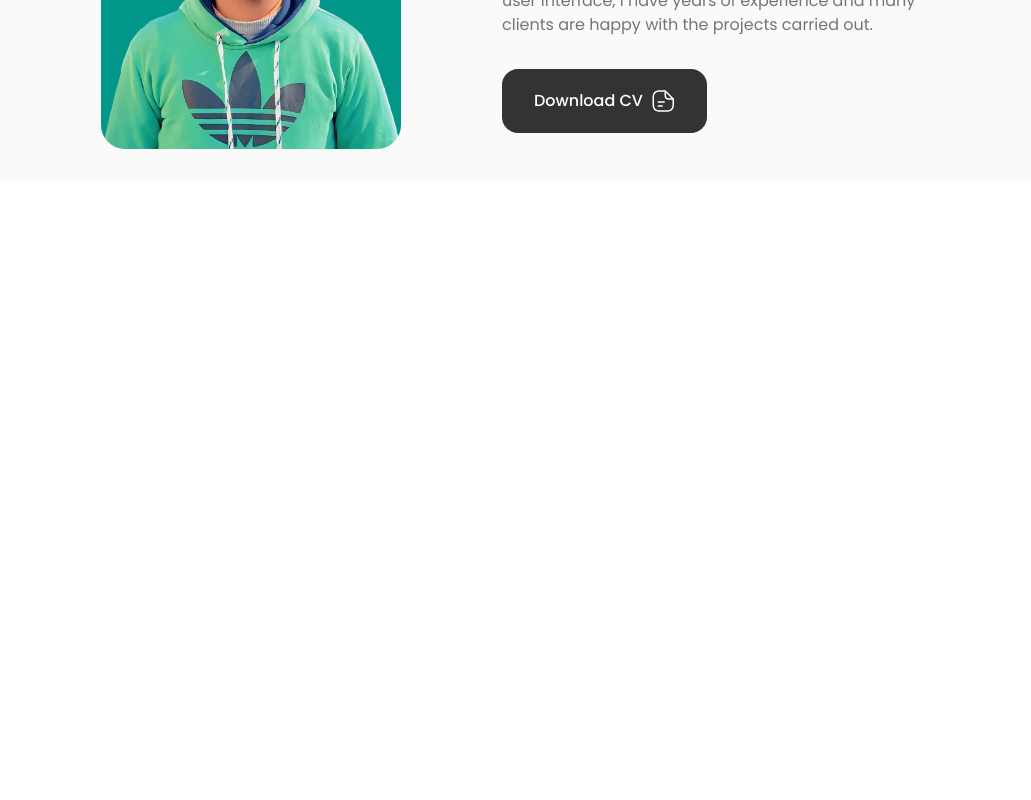
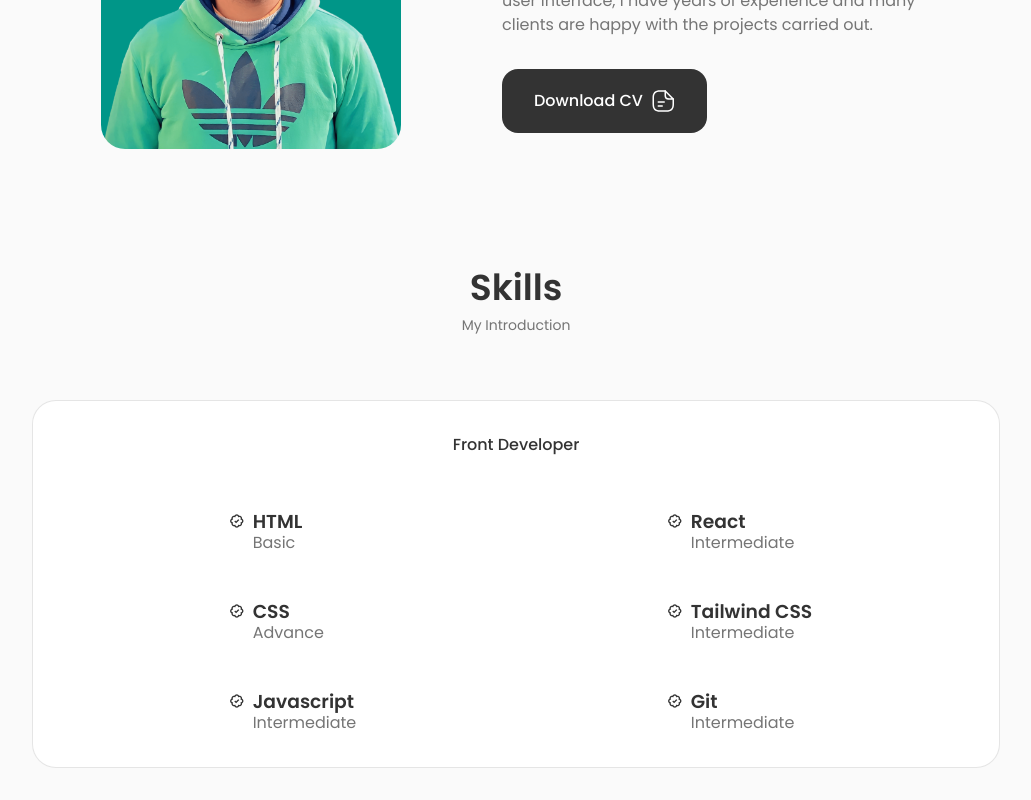
Before and after one commit to Zameerahmad01/personal-portfolio, a React (Vite) app: page / in a window 1280 px wide. Shown: the part 960-1760 px from the top of the page, without its empty margins (139-1170 px from the left). Before the commit the page ends 1141 px from the top, so only its background shows below. Built offline with nearby package versions, Linux system fonts and the light colour scheme.

Commit message:
add skills section

```diff
--- a/src/App.jsx
+++ b/src/App.jsx
@@ -3,6 +3,7 @@
 import Header from './components/header/Header'
 import Home from './components/home/Home'
 import About from './components/about/About'
+import Skills from './components/Skills/Skills'
 
 function App() {
   const [count, setCount] = useState(0)
@@ -13,6 +14,7 @@
       <main className='main'>
         <Home />
         <About />
+        <Skills />
       </main>
 
     </>
--- /dev/null
+++ b/src/components/Skills/FrontEnd.jsx
@@ -0,0 +1,73 @@
+import React from 'react'
+
+export default function FrontEnd() {
+  return (
+    <div className='skills__content grid'>
+      <div className="skills__title">Front Developer</div>
+
+      <div className="skills__box grid">
+        <div className="skills__group">
+            <div className="skills__data">
+            <i class='bx bx-badge-check'></i>
+
+            <div>
+                <h3 className="skills__name">HTML</h3>
+                <div className="skills__level">Basic</div>
+            </div>
+            </div>
+
+            <div className="skills__data">
+            <i class='bx bx-badge-check'></i>
+
+            <div>
+                <h3 className="skills__name">CSS</h3>
+                <span className="skills__level">Advance</span>
+            </div>
+            </div>
+
+            <div className="skills__data">
+            <i class='bx bx-badge-check'></i>
+
+            <div>
+                <h3 className="skills__name">Javascript</h3>
+                <span className="skills__level">Intermediate</span>
+            </div>
+            </div>
+
+
+        </div>
+
+        <div className="skills__group">
+            <div className="skills__data">
+            <i class='bx bx-badge-check'></i>
+
+            <div>
+                <h3 className="skills__name">React</h3>
+                <span className="skills__level">Intermediate</span>
+            </div>
+            </div>
+
+            <div className="skills__data">
+            <i class='bx bx-badge-check'></i>
+
+            <div>
+                <h3 className="skills__name">Tailwind CSS</h3>
+                <span className="skills__level">Intermediate</span>
+            </div>
+            </div>
+
+            <div className="skills__data">
+            <i class='bx bx-badge-check'></i>
+
+            <div>
+                <h3 className="skills__name">Git</h3>
+                <span className="skills__level">Intermediate</span>
+            </div>
+            </div>
+
+
+        </div>
+      </div>
+    </div>
+  )
+}
--- /dev/null
+++ b/src/components/Skills/Skills.css
@@ -0,0 +1,56 @@
+.skills{
+    padding-top: 5rem;
+}
+
+.skills__container{
+    grid-template-columns: 1fr;
+    justify-content: center;
+}
+
+.skills__content{
+    background-color: var(--container-color);
+    border: 1px solid rgba(0, 0, 0, 0.1);
+    border-radius: 1.5rem;
+    padding: 2rem 3rem ;
+}
+
+.skills__title{
+    color: var(--title-color);
+    font-size: var(--normal-font-size);
+    font-weight: var(--font-medium);
+    text-align: center;
+    margin-bottom: var(--mb-2);
+}
+
+.skills__box{
+    grid-template-columns: repeat(2, 1fr);
+
+}
+
+.skills__group{
+    display: grid;
+    justify-content: center;
+    row-gap: 3rem;
+}
+
+/* .skills__level{
+    background-color: orange;
+    width: 90%;
+    color: black;
+    padding-left: 1rem;
+} */
+
+
+.skills__data{
+    display: flex;
+    column-gap: .5rem;
+}
+
+.skills .bx-badge-check{
+    font-size: 1rem;
+    color: var(--title-color);
+}
+
+.skills__name{
+    line-height: 18px;
+}
--- /dev/null
+++ b/src/components/Skills/Skills.jsx
@@ -0,0 +1,18 @@
+import React from 'react'
+import './Skills.css'
+import FrontEnd from './FrontEnd'
+
+function Skills() {
+  return (
+    <section className='skills section ' id='skills'>
+      <h2 className="section__title">Skills</h2>
+      <span className='section__subtitle'>My Introduction</span>
+
+      <div className="skill__container container grid">
+        <FrontEnd />
+      </div>
+    </section>
+  )
+}
+
+export default Skills
--- a/src/components/home/Social.jsx
+++ b/src/components/home/Social.jsx
@@ -19,4 +19,5 @@
   )
 }
 
+
 export default Social
```
